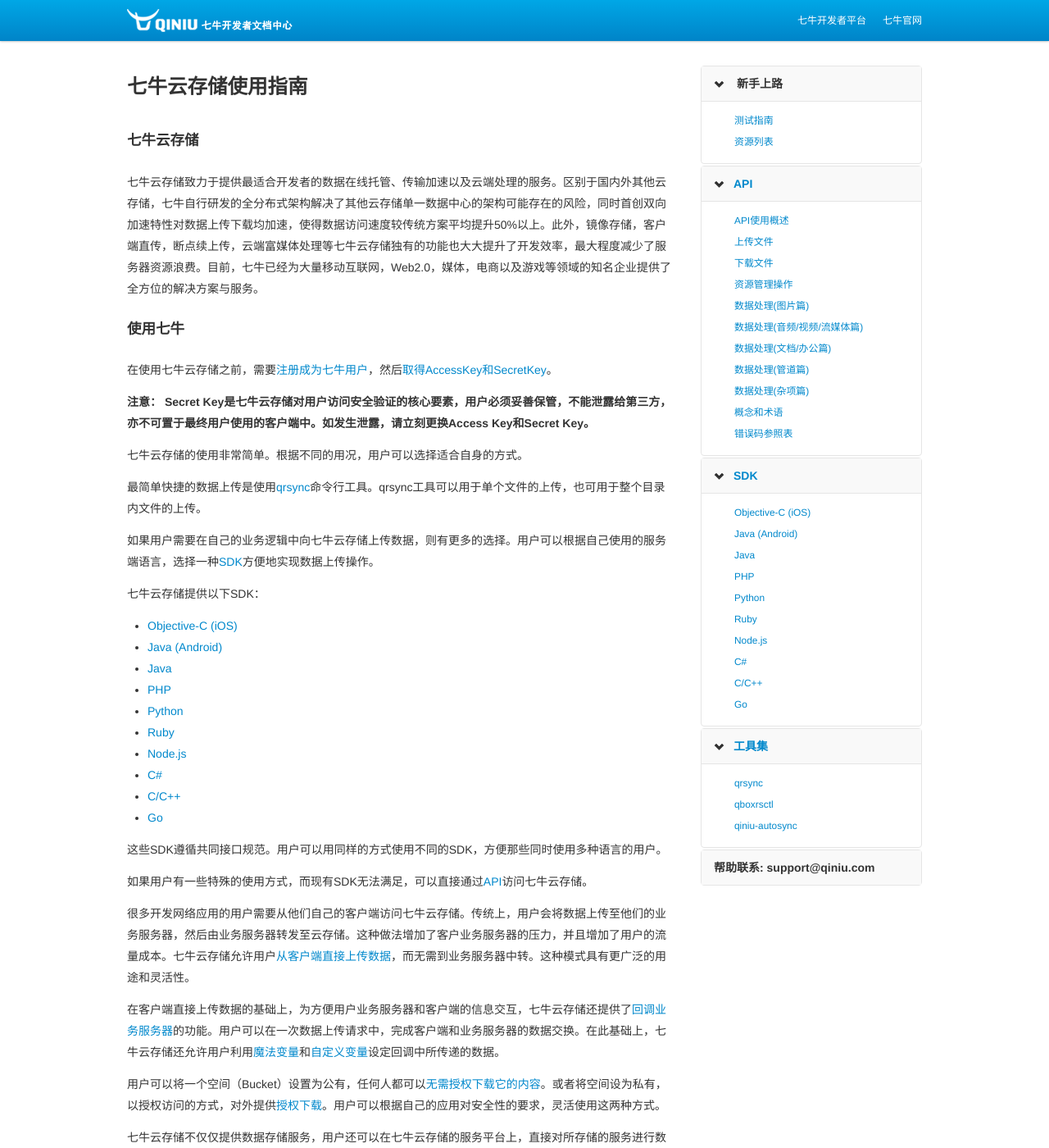
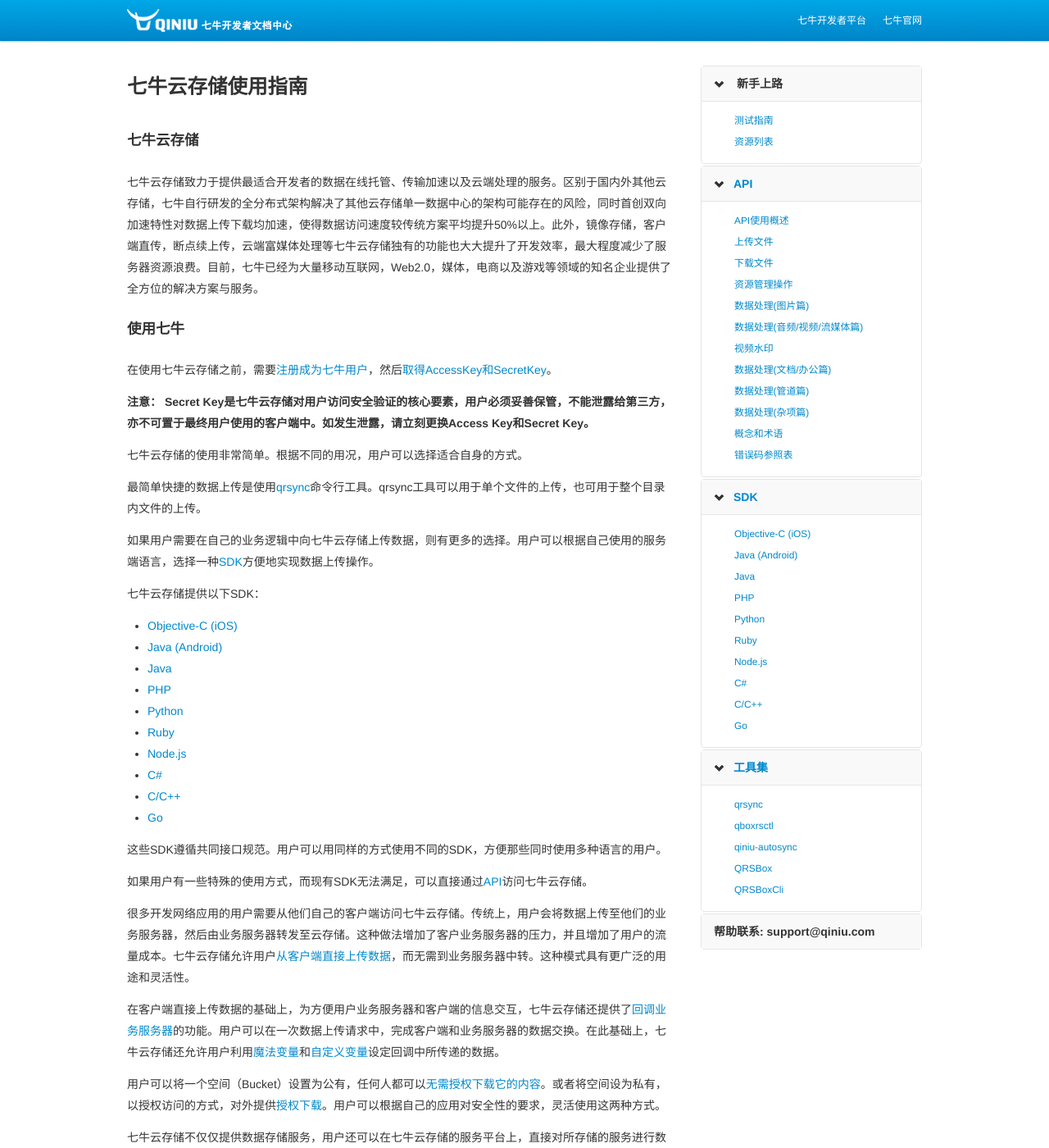
Before and after one commit to qiniu/docs.qiniu.com, a Jekyll site: the page built from index.markdown, in a window 1280 px wide and 1400 px high. Shown: the whole window at 82% size. Built offline with Jekyll 4.4.1, drawn with Linux system fonts in a browser that asks for light colours; nearby versions of some CDN libraries; library files that are not in the unit come from our copies.

Commit message:
add qrsbox

```diff
--- a/_layouts/default.html
+++ b/_layouts/default.html
@@ -81,6 +81,8 @@
                                     </li>
                                     <li><a href="/api/audio-video-hls-process.html">数据处理(音频/视频/流媒体篇)</a>
                                     </li>
+                                    <li><a href="/api/video-watermark.html">视频水印</a>
+                                    </li>
                                     <li><a href="/api/office-process.html">数据处理(文档/办公篇)</a>
                                     </li>
                                     <li><a href="/api/pipeline.html">数据处理(管道篇)</a>
@@ -138,6 +140,10 @@
                                     <li><a href="/tools/qboxrsctl.html">qboxrsctl</a>
                                     </li>
                                     <li><a href="/tools/qiniu-autosync.html">qiniu-autosync</a>
+                                    </li>
+                                    <li><a href="/tools/qrsbox.html">QRSBox</a>
+                                    </li>
+                                    <li><a href="/tools/qrsboxcli.html">QRSBoxCli</a>
                                     </li>
                                 </ul>
                             </div>
```
Also changed, not shown: 1 other file.
